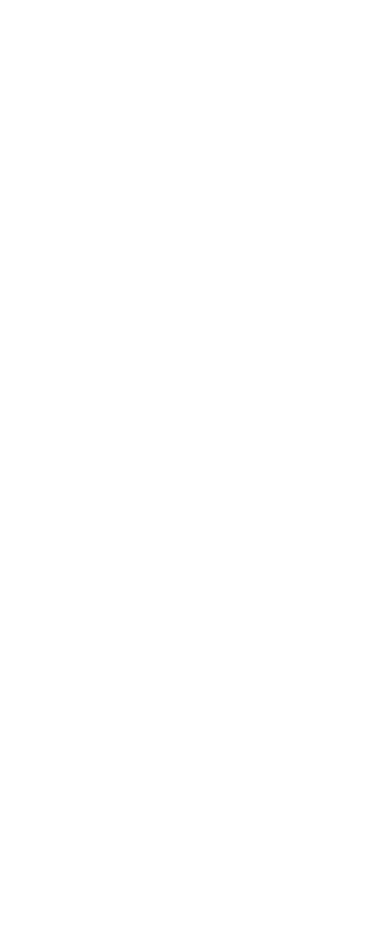
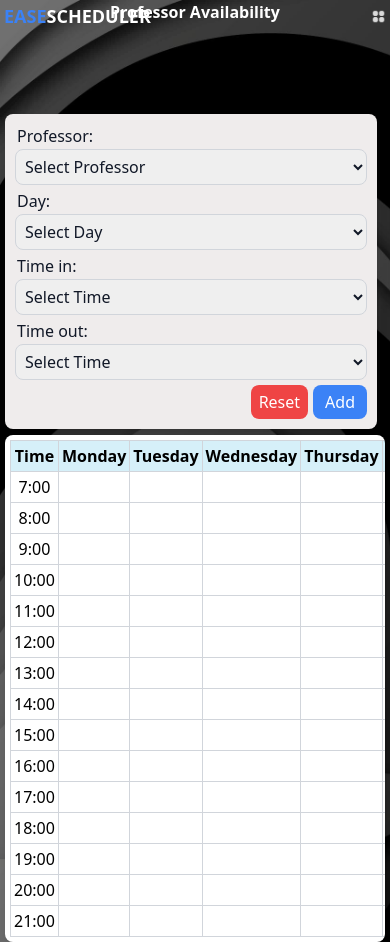
Before and after one commit to elagoCarl/EaseScheduler, a React (Vite) app in the folder Client/: page /profAvailability in a window 390 px wide. Before the commit this address had no page. Before the commit the page ends 844 px from the top, so only its background shows below. Built offline with nearby package versions, Linux system fonts and the light colour scheme.

Commit message:
profAvailability page done, breakpoint not yet finalized (needs adjustment)

```diff
--- a/Client/src/App.jsx
+++ b/Client/src/App.jsx
@@ -9,6 +9,7 @@ import CreateAccount from "./Components/createAccount";
 import HistoryLogs from "./Components/historyLogs";
 import Room from "./Components/room";
 import Course from "./Components/course";
+import ProfAvailability from "./Components/profAvailability";
 
 const App = () => {
   return (
@@ -24,6 +25,7 @@ const App = () => {
         <Route path="/createAccount" element={<CreateAccount />} />
         <Route path="/historyLogs" element={<HistoryLogs />} />
         <Route path="/room" element={<Room />} />
+        <Route path="/profAvailability" element={<ProfAvailability />} />
         <Route path="/course" element={<Course />} />
       </Routes>
     </Router>
--- a/Client/src/Components/course.jsx
+++ b/Client/src/Components/course.jsx
@@ -82,7 +82,7 @@ const Course = () => {
       {/* Top Menu */}
       <TopMenu toggleSidebar={toggleSidebar} />
       {/* Main Content */}
-      <div className="flex flex-col justify-center items-center h-screen w-full px-8">
+      <div className="flex flex-col justify-center items-center h-screen w-full px-20">
         {/* Filters */}
         <div className="flex justify-end w-10/12 mb-4">
           <div className="flex gap-4">
@@ -114,11 +114,11 @@ const Course = () => {
           </div>
         </div>
         {/* Table Container */}
-        <div className="bg-white p-4 rounded-lg shadow-lg flex flex-col items-center w-10/12 max-h-[70vh]">
-          <div className="flex items-center bg-customBlue1 text-white px-4 md:px-10 py-4 rounded-t-lg w-full">
+        <div className="bg-white p-4 rounded-lg flex flex-col items-center w-10/12 max-h-[60vh]">
+          <div className="flex items-center bg-customBlue1 text-white px-4 md:px-10 py-8 rounded-t-lg w-full">
             <img src={Book} className="w-12 h-12 md:w-25 md:h-25 hover:scale-110" alt="Course img" />
             <h2 className="text-sm md:text-lg font-semibold flex-grow text-center">
-              Course
+              Course Configuration
             </h2>
           </div>
           {/* Scrollable Table */}
--- /dev/null
+++ b/Client/src/Components/profAvailability.jsx
@@ -0,0 +1,173 @@
+import React, { useState } from 'react';
+import Image3 from './Img/3.jpg';
+import TopMenu from "./callComponents/topMenu.jsx";
+import Sidebar from './callComponents/sideBar.jsx';
+
+const ProfAvailability = () => {
+  const [isSidebarOpen, setSidebarOpen] = useState(false);
+  const [formData, setFormData] = useState({
+    professor: "",
+    day: "",
+    timeIn: "",
+    timeOut: "",
+  });
+
+  const toggleSidebar = () => {
+    setSidebarOpen(!isSidebarOpen);
+  };
+
+  const handleInputChange = (e) => {
+    const { name, value } = e.target;
+    setFormData({ ...formData, [name]: value });
+  };
+
+  const resetForm = () => {
+    setFormData({ professor: "", day: "", timeIn: "", timeOut: "" });
+  };
+
+  const handleAdd = () => {
+    console.log("Added:", formData);
+    resetForm();
+  };
+
+  return (
+    <div
+      className="main bg-cover bg-no-repeat min-h-screen flex justify-center items-center"
+      style={{ backgroundImage: `url(${Image3})` }}
+    >
+      <Sidebar isOpen={isSidebarOpen} toggleSidebar={toggleSidebar} />
+      <TopMenu toggleSidebar={toggleSidebar} />
+
+      <div className="flex flex-col items-center text-center w-full">
+        <h1 className=" font-bold text-white md:text-3xl xs:text-3xl xs:mt-40 md:mt-50 text-center w-full">Professor Availability</h1>
+
+
+        {/* Main container with left and right sections */}
+        <div className="flex flex-wrap md:flex-nowrap gap-6 w-full max-w-7xl justify-center items-start px-5 mt-10 xs:-mt-60 md:mt-20">
+          {/* Left Container (Form Section) */}
+          <div
+            id="leftContainer"
+            className="bg-customWhite mt-80 mr-8 text-gray-900 p-10 rounded-lg shadow-lg w-full max-w-md md:w-3/12"
+          >
+            <div className="mb-4">
+              <label htmlFor="professor" className="block text-md font-medium mb-1 text-start ml-2">
+                Professor:
+              </label>
+              <select
+                id="professor"
+                name="professor"
+                value={formData.professor}
+                onChange={handleInputChange}
+                className="w-full p-5 border border-gray-300 rounded-lg focus:outline-none focus:ring-2 focus:ring-blue-500"
+              >
+                <option value="">Select Professor</option>
+                <option value="Prof. A">Prof. A</option>
+                <option value="Prof. B">Prof. B</option>
+              </select>
+            </div>
+            <div className="mb-4">
+              <label htmlFor="day" className="block text-md font-medium mb-1 text-start ml-2">
+                Day:
+              </label>
+              <select
+                id="day"
+                name="day"
+                value={formData.day}
+                onChange={handleInputChange}
+                className="w-full p-5 border border-gray-300 rounded-lg focus:outline-none focus:ring-2 focus:ring-blue-500"
+              >
+                <option value="">Select Day</option>
+                <option value="Monday">Monday</option>
+                <option value="Tuesday">Tuesday</option>
+                <option value="Wednesday">Wednesday</option>
+                <option value="Thursday">Thursday</option>
+                <option value="Friday">Friday</option>
+                <option value="Saturday">Saturday</option>
+              </select>
+            </div>
+            <div className="mb-4">
+              <label htmlFor="timeIn" className="block text-md font-medium mb-1 text-start ml-2">
+                Time in:
+              </label>
+              <select
+                id="timeIn"
+                name="timeIn"
+                value={formData.timeIn}
+                onChange={handleInputChange}
+                className="w-full p-5 border border-gray-300 rounded-lg focus:outline-none focus:ring-2 focus:ring-blue-500"
+              >
+                <option value="">Select Time</option>
+                {Array.from({ length: 15 }, (_, i) => 7 + i).map((hour) => (
+                  <option key={hour} value={`${hour}:00`}>
+                    {hour}:00
+                  </option>
+                ))}
+              </select>
+            </div>
+            <div className="mb-4">
+              <label htmlFor="timeOut" className="block text-md font-medium mb-1 text-start ml-2">
+                Time out:
+              </label>
+              <select
+                id="timeOut"
+                name="timeOut"
+                value={formData.timeOut}
+                onChange={handleInputChange}
+                className="w-full p-5 border border-gray-300 rounded-lg focus:outline-none focus:ring-2 focus:ring-blue-500"
+              >
+                <option value="">Select Time</option>
+                {Array.from({ length: 15 }, (_, i) => 8 + i).map((hour) => (
+                  <option key={hour} value={`${hour}:00`}>
+                    {hour}:00
+                  </option>
+                ))}
+              </select>
+            </div>
+            <div className="flex justify-end space-x-5 mt-5">
+              <button
+                onClick={resetForm}
+                className="bg-red-500 text-white px-8 py-5 rounded-lg hover:bg-red-600"
+              >
+                Reset
+              </button>
+              <button
+                onClick={handleAdd}
+                className="bg-blue-500 text-white px-12 py-5 rounded-lg hover:bg-blue-700"
+              >
+                Add
+              </button>
+            </div>
+          </div>
+
+          {/* Right Container (Timetable Section) */}
+          <div className="bg-white w-full md:w-2/3 p-5 rounded-lg shadow-lg overflow-x-auto">
+            <table className="table-auto w-full text-left border-collapse border border-customWhite">
+              <thead>
+                <tr className="bg-gray-100 text-center">
+                  <th className="p-3 border border-gray-300 bg-customLightBlue2">Time</th>
+                  {["Monday", "Tuesday", "Wednesday", "Thursday", "Friday", "Saturday"].map((day) => (
+                    <th key={day} className="p-3 border border-gray-300 bg-customLightBlue2">
+                      {day}
+                    </th>
+                  ))}
+                </tr>
+              </thead>
+              <tbody>
+                {Array.from({ length: 15 }, (_, i) => 7 + i).map((hour) => (
+                  <tr key={hour}>
+                    <td className="p-3 border border-gray-300 text-center">{hour}:00</td>
+                    {Array(6).fill("").map((_, index) => (
+                      <td key={index} className="p-3 border border-gray-300"></td>
+                    ))}
+                  </tr>
+                ))}
+              </tbody>
+            </table>
+          </div>
+        </div>
+      </div>
+    </div>
+  );
+};
+
+export default ProfAvailability;
--- a/Client/tailwind.config.js
+++ b/Client/tailwind.config.js
@@ -13,7 +13,8 @@ module.exports = {
         'customRed': '#B92C2C',
         'customGray': '#EFECEC',
         'customLightBlue2': '#D6F0F9',
-        'customWhite': '#EFECEC'
+        'customWhite': '#EFECEC',
+        'customGray2': 'D9D9D9',
       },
       spacing: {
         ...Array.from({ length: 1000 }, (_, i) => i + 1).reduce(
```
